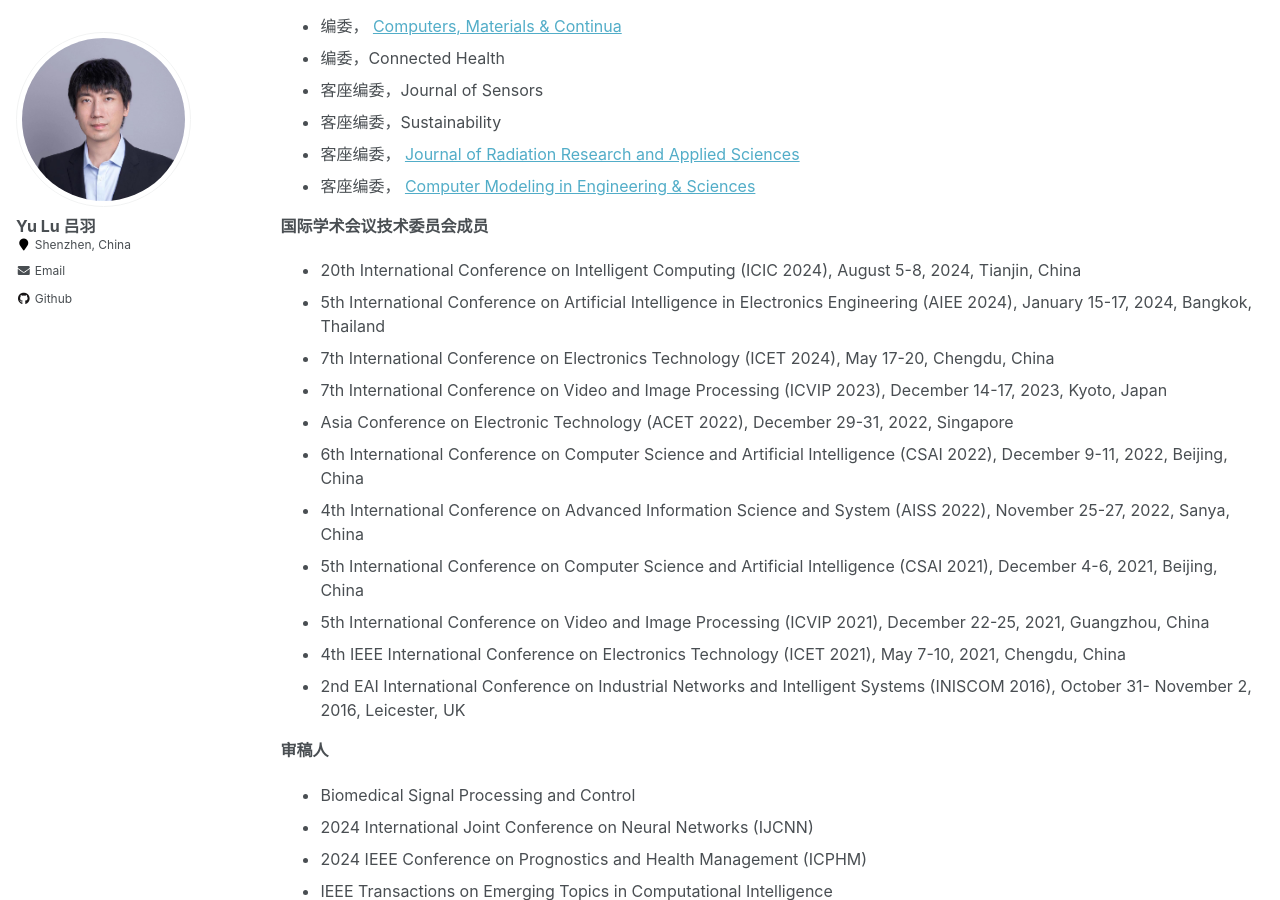
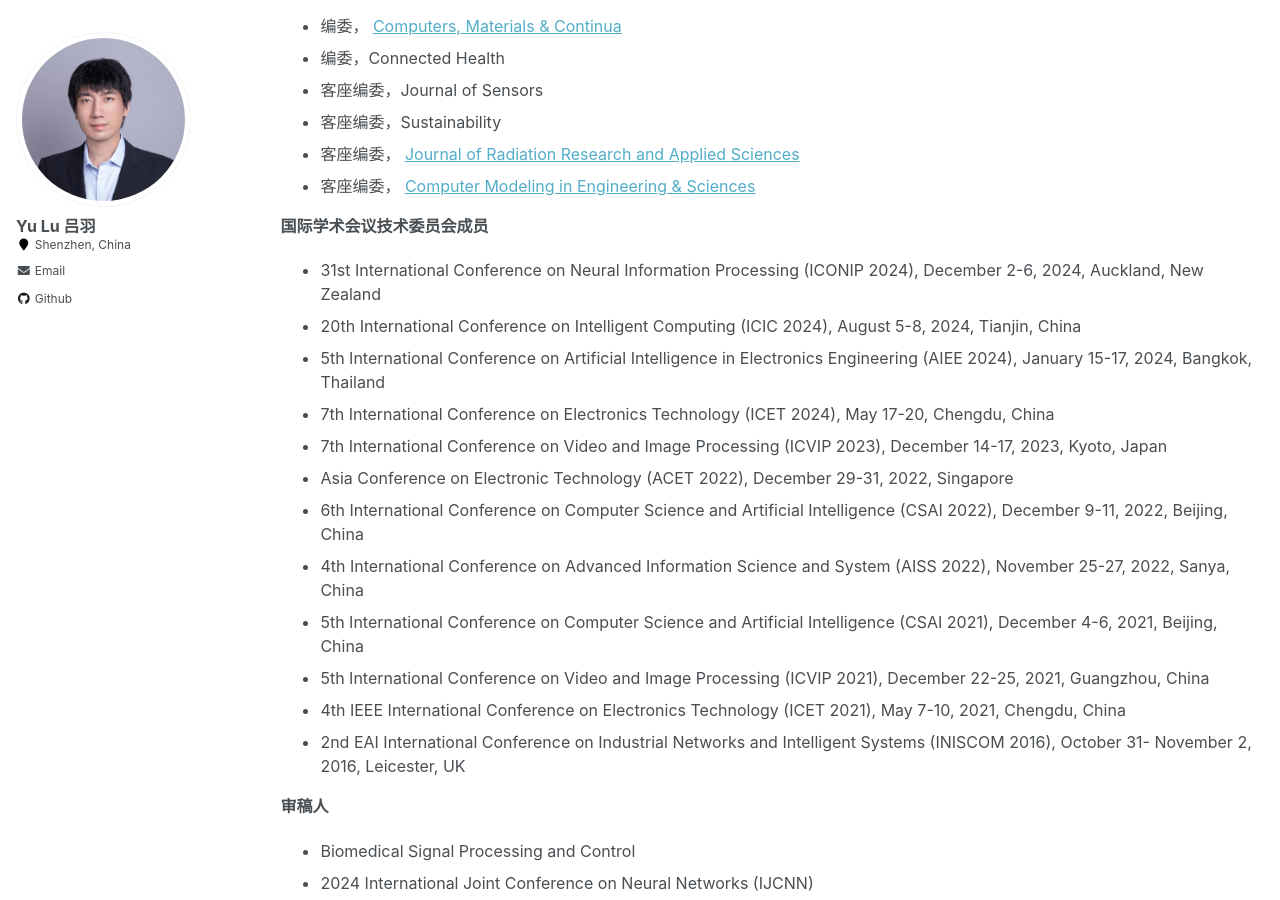
Before and after one commit to YukariUmezawa/lvyu.github.io, a Jekyll site: the page built from _pages/work.md, in a window 1280 px wide and 900 px high, scrolled down 422 px. Built offline with Jekyll 4.4.1, drawn with Linux system fonts in a browser that asks for light colours.

Commit message:
Update work.md

```diff
--- a/_pages/work.md
+++ b/_pages/work.md
@@ -25,6 +25,7 @@ author_profile: true
 
 
 **国际学术会议技术委员会成员**
+- 31st International Conference on Neural Information Processing (ICONIP 2024), December 2-6, 2024, Auckland, New Zealand
 - 20th International Conference on Intelligent Computing (ICIC 2024), August 5-8, 2024, Tianjin, China
 - 5th International Conference on Artificial Intelligence in Electronics Engineering (AIEE 2024), January 15-17, 2024, Bangkok, Thailand
 - 7th International Conference on Electronics Technology (ICET 2024), May 17-20, Chengdu, China
```
